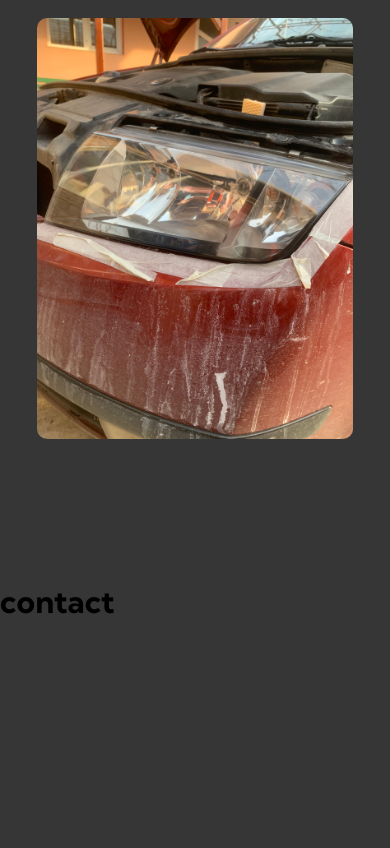
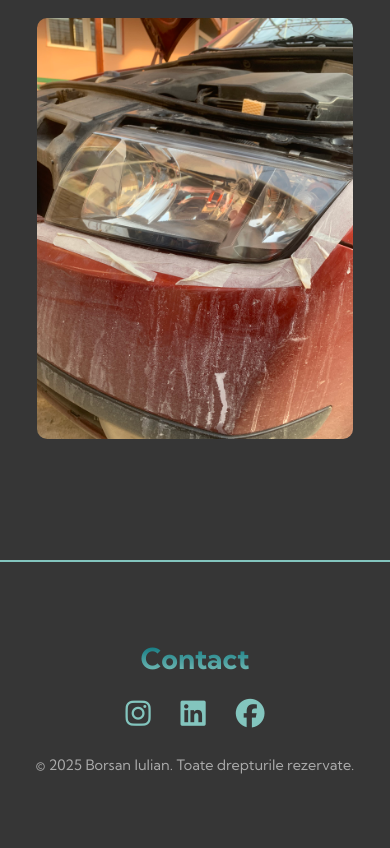
Before and after one commit to BorsanIulian09/Polish-Site, a plain HTML site: page index.html in a window 390 px wide. Shown: the part 5216-6064 px from the top of the page. Before the commit the page ends 5858 px from the top, so only its background shows below. Drawn offline with Linux system fonts and the light colour scheme.

Commit message:
some details

```diff
--- a/index.html
+++ b/index.html
@@ -5,6 +5,7 @@
     <meta name="viewport" content="width=device-width, initial-scale=1.0">
     <title>Polish</title>
     <link rel="stylesheet" href="style.css">
+    <link rel="stylesheet" href="https://cdnjs.cloudflare.com/ajax/libs/font-awesome/6.5.0/css/all.min.css">
     <link href="https://fonts.googleapis.com/css2?family=Kumbh+Sans:wght@100..900&display=swap" rel="stylesheet">
 </head>
 <body>
@@ -85,10 +86,23 @@
 
 
     <!--services section-->
-    <div id="contact" class="services">
-        <h1>contact</h1>
-
+    <footer id="contact" class="footer__container">
+  <div class="footer__content">
+    <h1 class="footer__title">Contact</h1>
+    <div class="footer__socials">
+      <a href="https://www.instagram.com/iulianb09/" target="_blank" class="footer__icon" aria-label="Instagram">
+        <i class="fab fa-instagram"></i>
+      </a>
+      <a href="https://www.linkedin.com/in/iulian-borsan-7a8ba3288/" target="_blank" class="footer__icon" aria-label="LinkedIn">
+        <i class="fab fa-linkedin"></i>
+      </a>
+      <a href="https://www.facebook.com/iulian.borsan.1/" target="_blank" class="footer__icon" aria-label="Facebook">
+        <i class="fab fa-facebook"></i>
+      </a>
     </div>
+    <p class="footer__copy">© 2025 Borsan Iulian. Toate drepturile rezervate.</p>
+  </div>
+</footer>
     <script src="java.js"></script>
 </body>
 </html>
--- a/java.js
+++ b/java.js
@@ -1,19 +1,37 @@
-// java.js
+// ==========================
+// NAVBAR MOBILE TOGGLE + AUTO CLOSE
+// ==========================
 document.addEventListener('DOMContentLoaded', () => {
-  const menuBtn = document.querySelector('#mobile-menu');
-  const menu = document.querySelector('.navbar__menu');
+  const menuBtn = document.querySelector('#mobile-menu'); // butonul hamburger
+  const menu = document.querySelector('.navbar__menu');   // meniul
+  const links = document.querySelectorAll('.navbar__links'); // toate linkurile din meniu
 
   if (!menuBtn || !menu) {
-    console.warn('Nu găsesc #mobile-menu sau .navbar__menu');
-    return;
+    console.warn('⚠️ Nu găsesc #mobile-menu sau .navbar__menu');
+  } else {
+    // Deschide / închide meniul la click pe hamburger
+    menuBtn.addEventListener('click', () => {
+      menuBtn.classList.toggle('is-active');
+      menu.classList.toggle('active');
+    });
+
+    // 🔹 Închide meniul când se apasă pe un link
+    links.forEach(link => {
+      link.addEventListener('click', () => {
+        if (menu.classList.contains('active')) {
+          menu.classList.remove('active');
+          menuBtn.classList.remove('is-active');
+        }
+      });
+    });
   }
+});
 
-  menuBtn.addEventListener('click', () => {
-    menuBtn.classList.toggle('is-active');
-    menu.classList.toggle('active');
-  });
-});
-// java.jsdocument.addEventListener('DOMContentLoaded', () => {
+
+// ==========================
+// GALERIE ANIMAȚII PE SCROLL
+// ==========================
+document.addEventListener('DOMContentLoaded', () => {
   const reduceMotion = window.matchMedia('(prefers-reduced-motion: reduce)').matches;
   const groups = document.querySelectorAll('.images');
 
@@ -46,15 +64,11 @@ document.addEventListener('DOMContentLoaded', () => {
 
     imgs.forEach((img, i) => {
       // === STABILEȘTE DIRECȚIA ===
-      // 1) clasa explicită
       let fromRight = img.classList.contains('img-dreapta');
-      // 2) atribut data-dir
       if (img.dataset.dir === 'right') fromRight = true;
       if (img.dataset.dir === 'left') fromRight = false;
-      // 3) ID conține „dreapta”
       if (/dreapta/i.test(img.id)) fromRight = true;
       if (/stanga/i.test(img.id)) fromRight = false;
-      // 4) fallback pe poziție: 0 stânga, 1 dreapta, 2 stânga, 3 dreapta...
       if (fromRight === undefined) fromRight = (i % 2 === 1);
 
       const startX = fromRight ? 100 : -100; // px
@@ -67,9 +81,8 @@ document.addEventListener('DOMContentLoaded', () => {
         ? 'none'
         : 'transform 800ms ease, opacity 800ms ease';
 
-      // păstrează indexul pentru stagger
       img.dataset.stagger = i;
-
       observer.observe(img);
     });
   });
+});
--- a/style.css
+++ b/style.css
@@ -424,3 +424,51 @@ body{
 #galeriee {
   scroll-margin-top: 50px;
 }
+
+.footer__container {
+  background-color: #363636;
+  color: #fff;
+  text-align: center;
+  padding: 60px 20px;
+  border-top: 2px solid #83c5be;
+}
+
+.footer__title {
+  font-size: 2.2rem;
+  background-image: linear-gradient(to top, #83c5be 0%, #006d77 100%);
+  -webkit-background-clip: text;
+  -webkit-text-fill-color: transparent;
+  margin-bottom: 20px;
+}
+
+.footer__socials {
+  display: flex;
+  justify-content: center;
+  gap: 30px;
+  margin-bottom: 25px;
+}
+
+.footer__icon {
+  color: #83c5be;
+  font-size: 2rem;
+  transition: color 0.3s ease, transform 0.3s ease;
+}
+
+.footer__icon:hover {
+  color: #ddfff7;
+  transform: scale(1.2);
+}
+
+.footer__copy {
+  font-size: 0.9rem;
+  color: #aaa;
+}
+
+@media screen and (max-width: 768px) {
+  .footer__title {
+    font-size: 1.8rem;
+  }
+  .footer__icon {
+    font-size: 1.8rem;
+  }
+}
```
